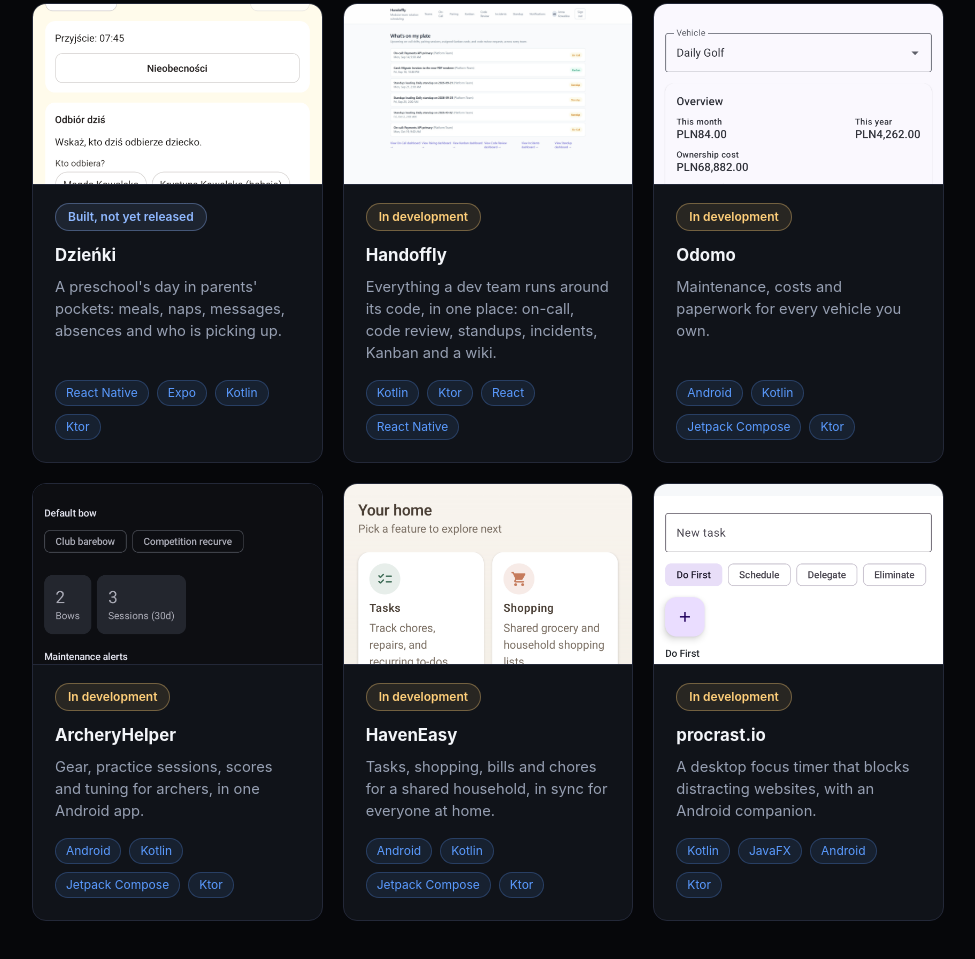
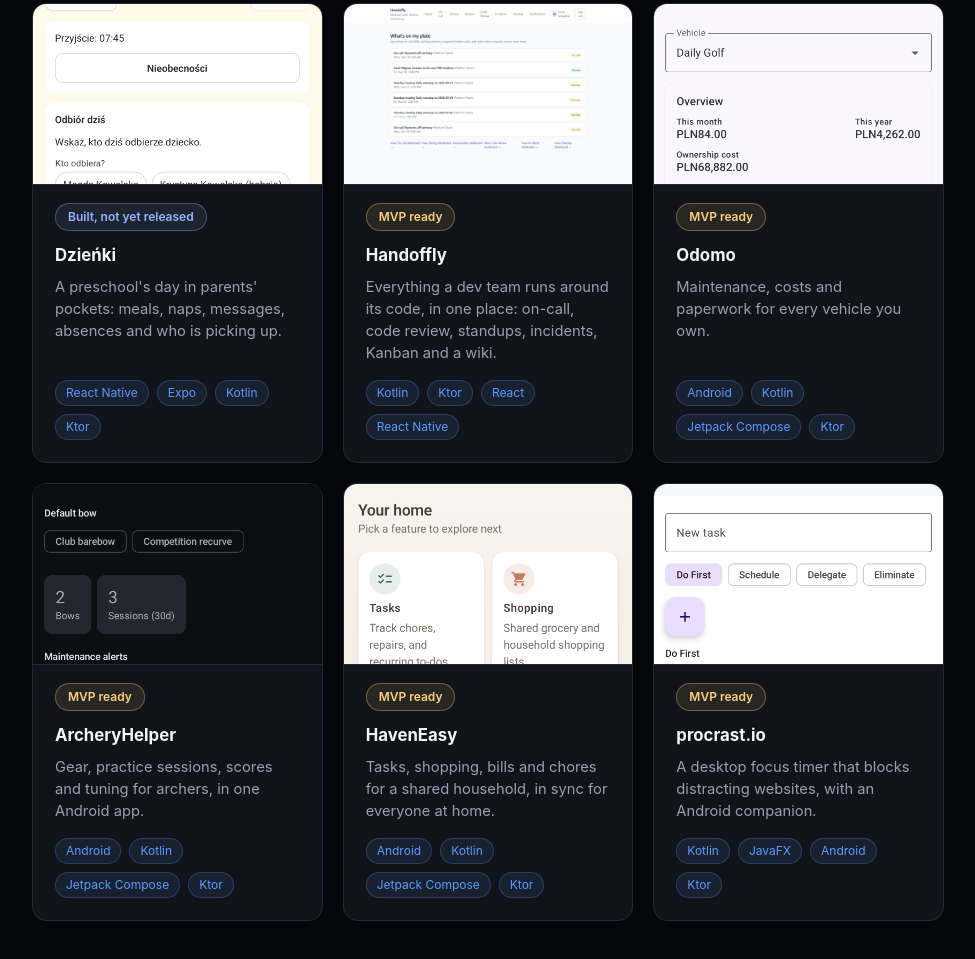
Before and after one commit to Laedos/webpage, a plain HTML site: page index.html in a window 1280 px wide. Shown: the part 1131-2090 px from the top of the page, without its empty margins (152-1127 px from the left). Drawn offline with Linux system fonts and the light colour scheme.

Commit message:
Status "In development" becomes "MVP ready"
Most of those apps are working MVPs with development paused, not under active work. Class
.status-pill.dev is now .mvp; the grid order (live, built, MVP ready) is unchanged.

Co-Authored-By: Claude Opus 5.5 <noreply@anthropic.com>
Claude-Session: https://claude.ai/code/session_01JVPPBqrGk13Em52TsL3iaB

```diff
--- a/projects.js
+++ b/projects.js
@@ -4,7 +4,7 @@
 //
 // name:        project name
 // slug:        detail page filename (apps/<slug>.html) and screenshot prefix (assets/shots/<slug>-N.png)
-// status:      one of "Live", "Built, not yet released", "In development" (statusClass matches it).
+// status:      one of "Live", "Built, not yet released", "MVP ready" (statusClass matches it).
 //              The grid shows them in that order (script.js sorts by status); within one status, in
 //              the order listed here.
 // blurb:       one sentence, what it does for people
@@ -55,8 +55,8 @@ const PROJECTS = [
   {
     name: "Handoffly",
     slug: "handoffly",
-    status: "In development",
-    statusClass: "dev",
+    status: "MVP ready",
+    statusClass: "mvp",
     blurb: "Everything a dev team runs around its code, in one place: on-call, code review, standups, incidents, Kanban and a wiki.",
     tags: ["Kotlin","Ktor","React","React Native"],
     image: "assets/shots/handoffly-1.jpg",
@@ -65,8 +65,8 @@ const PROJECTS = [
   {
     name: "Odomo",
     slug: "odomo",
-    status: "In development",
-    statusClass: "dev",
+    status: "MVP ready",
+    statusClass: "mvp",
     blurb: "Maintenance, costs and paperwork for every vehicle you own.",
     tags: ["Android","Kotlin","Jetpack Compose","Ktor"],
     image: "assets/shots/odomo-1.png",
@@ -75,8 +75,8 @@ const PROJECTS = [
   {
     name: "ArcheryHelper",
     slug: "archeryhelper",
-    status: "In development",
-    statusClass: "dev",
+    status: "MVP ready",
+    statusClass: "mvp",
     blurb: "Gear, practice sessions, scores and tuning for archers, in one Android app.",
     tags: ["Android","Kotlin","Jetpack Compose","Ktor"],
     image: "assets/shots/archeryhelper-1.png",
@@ -85,8 +85,8 @@ const PROJECTS = [
   {
     name: "HavenEasy",
     slug: "haveneasy",
-    status: "In development",
-    statusClass: "dev",
+    status: "MVP ready",
+    statusClass: "mvp",
     blurb: "Tasks, shopping, bills and chores for a shared household, in sync for everyone at home.",
     tags: ["Android","Kotlin","Jetpack Compose","Ktor"],
     image: "assets/shots/haveneasy-1.png",
@@ -95,8 +95,8 @@ const PROJECTS = [
   {
     name: "procrast.io",
     slug: "procrastio",
-    status: "In development",
-    statusClass: "dev",
+    status: "MVP ready",
+    statusClass: "mvp",
     blurb: "A desktop focus timer that blocks distracting websites, with an Android companion.",
     tags: ["Kotlin","JavaFX","Android","Ktor"],
     image: "assets/shots/procrastio-1.png",
--- a/script.js
+++ b/script.js
@@ -1,7 +1,7 @@
 const grid = document.getElementById("project-grid");
 
-// Released first, then built, then in development; sort() is stable, so the list order holds within a status.
-const STATUS_ORDER = ["live", "built", "dev"];
+// Released first, then built, then MVP ready; sort() is stable, so the list order holds within a status.
+const STATUS_ORDER = ["live", "built", "mvp"];
 const ordered = [...PROJECTS].sort((a, b) => STATUS_ORDER.indexOf(a.statusClass) - STATUS_ORDER.indexOf(b.statusClass));
 
 for (const project of ordered) {
--- a/styles.css
+++ b/styles.css
@@ -344,7 +344,7 @@ a.project-card:hover {
   --pill: #8fb8ff;
 }
 
-.status-pill.dev {
+.status-pill.mvp {
   --pill: #ffcf7a;
 }
 
```
Also changed, not shown: apps/archeryhelper.html (+1 -1 lines), apps/handoffly.html (+1 -1 lines), apps/haveneasy.html (+1 -1 lines), apps/odomo.html (+1 -1 lines), apps/procrastio.html (+1 -1 lines), 2 other files.
